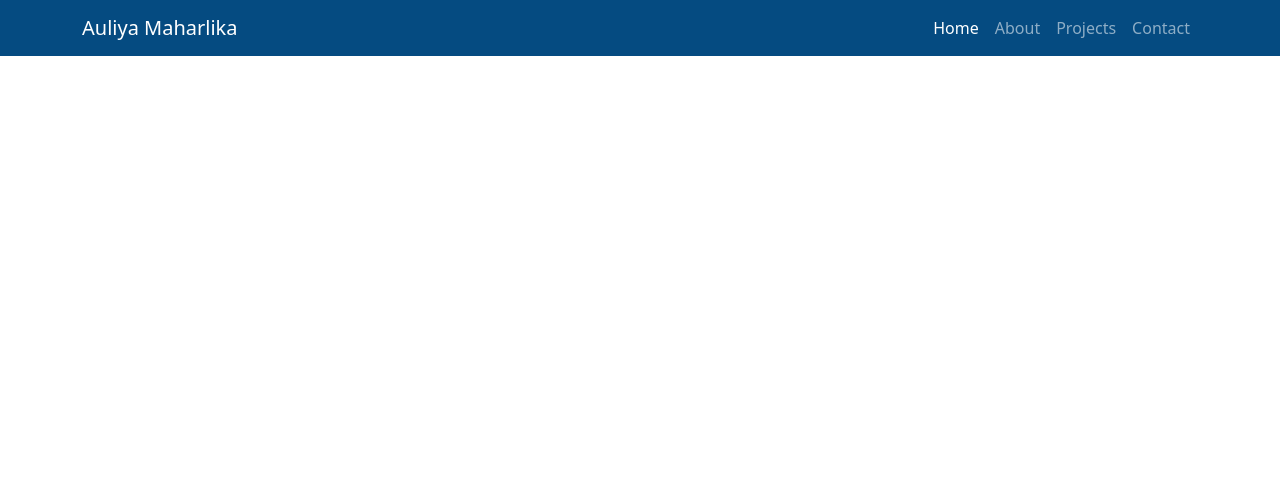
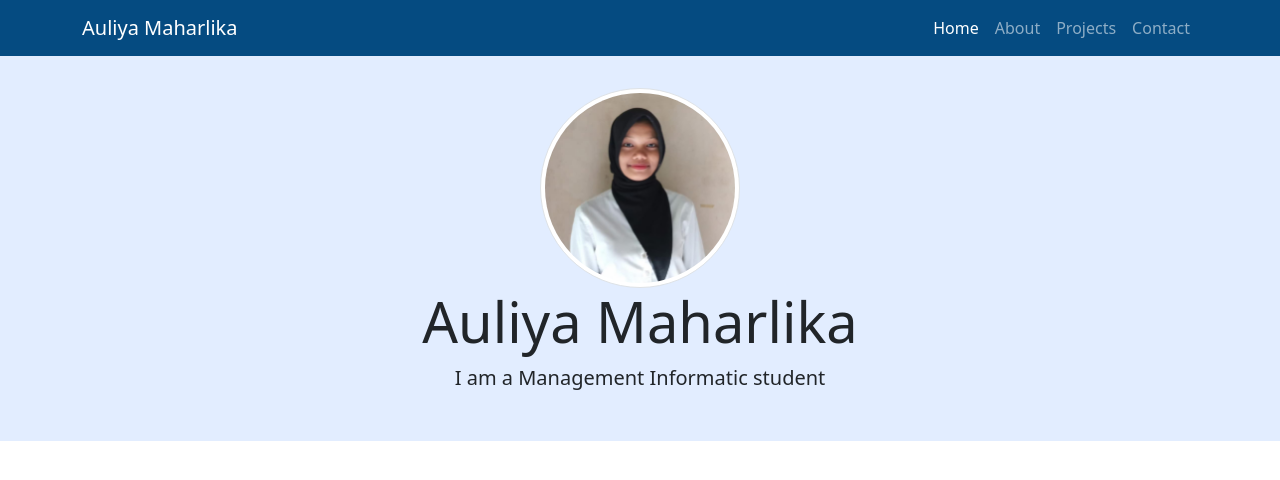
Before and after one commit to alstryn/portfolio-bootstrap, a plain HTML site: page index.html in a window 1280 px wide. Drawn offline with nearby package versions, Linux system fonts and the light colour scheme.

Commit message:
Membuat Bagian Jumbotron

```diff
--- a/index.html
+++ b/index.html
@@ -7,6 +7,9 @@
 
     <!-- Bootstrap CSS -->
     <link href="https://cdn.jsdelivr.net/npm/bootstrap@5.0.2/dist/css/bootstrap.min.css" rel="stylesheet" integrity="sha384-EVSTQN3/azprG1Anm3QDgpJLIm9Nao0Yz1ztcQTwFspd3yD65VohhpuuCOmLASjC" crossorigin="anonymous" />
+
+    <!-- My CSS -->
+    <link rel="stylesheet" href="style.css" />
 
     <title>My Portfolio | Auliya Maharlika</title>
   </head>
@@ -39,6 +42,14 @@
     </nav>
     <!-- Akhir Navbar -->
 
+    <!-- Jumbotron -->
+    <section class="jumbotron text-center">
+      <img src="img/gambar1.jpg" alt="Auliya Maharlika" width="200" class="rounded-circle img-thumbnail" />
+      <h1 class="display-4">Auliya Maharlika</h1>
+      <p class="lead">I am a Management Informatic student</p>
+    </section>
+    <!-- Akhir Jumbotron -->
+
     <script src="https://cdn.jsdelivr.net/npm/bootstrap@5.0.2/dist/js/bootstrap.bundle.min.js" integrity="sha384-MrcW6ZMFYlzcLA8Nl+NtUVF0sA7MsXsP1UyJoMp4YLEuNSfAP+JcXn/tWtIaxVXM" crossorigin="anonymous"></script>
   </body>
 </html>
--- /dev/null
+++ b/style.css
@@ -0,0 +1,4 @@
+.jumbotron {
+  padding: 2rem 1rem;
+  background-color: #e2edff;
+}
```
Also changed, not shown: img/gambar1.jpg (added), screenshot/Jumbotron.png (added).
